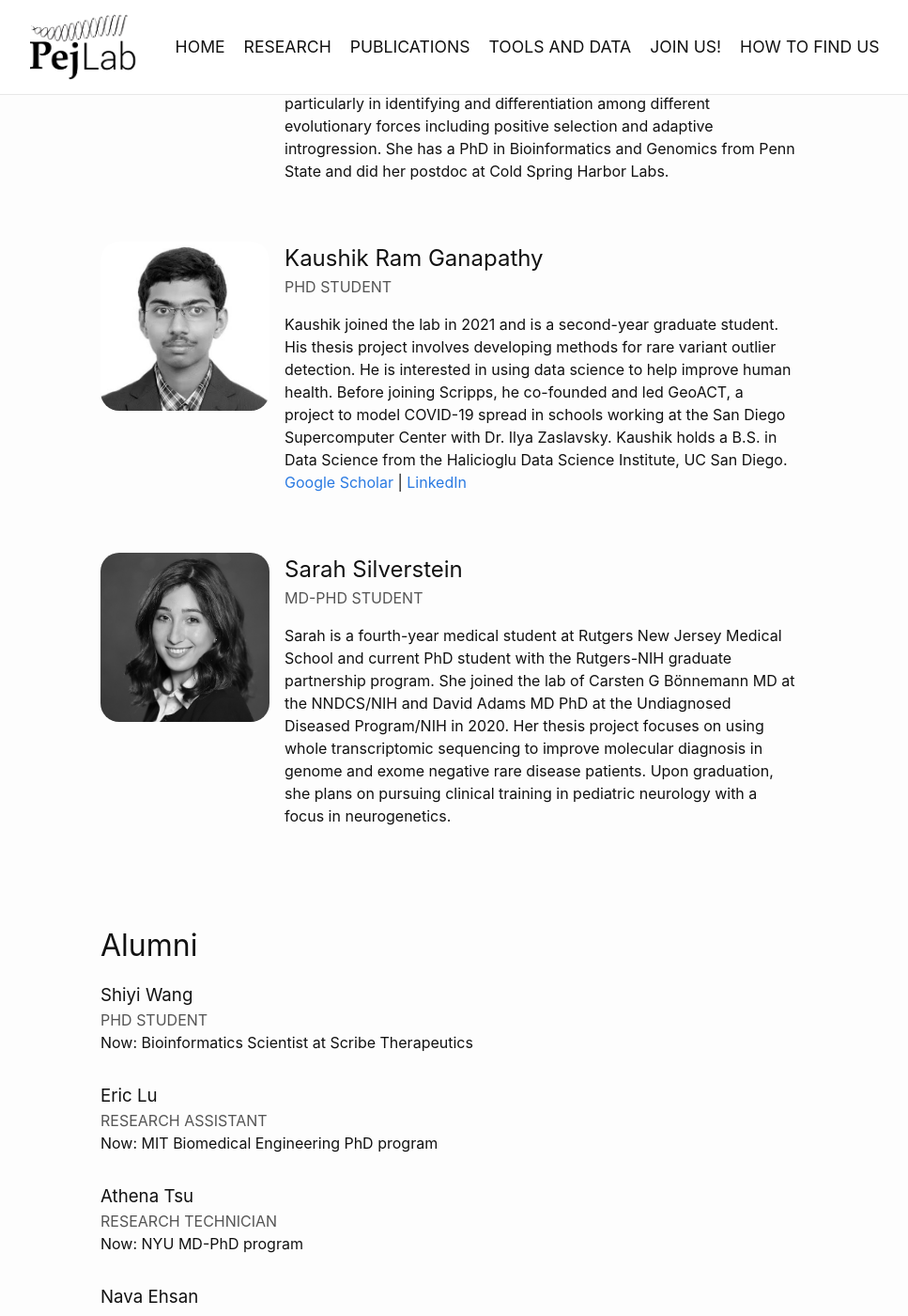
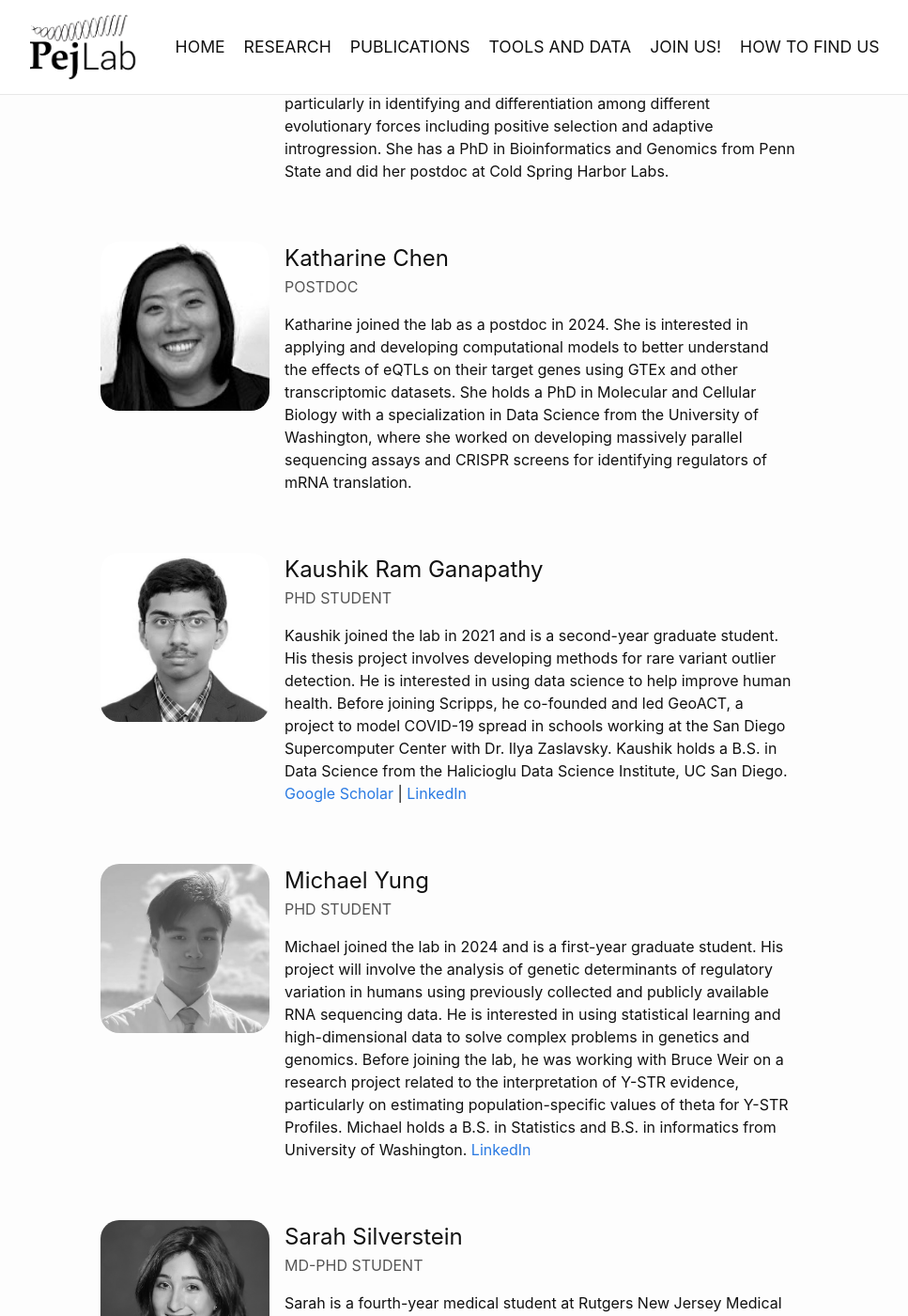
Before and after one commit to PejLab/pejlab.github.io, a Jekyll site: the page built from index.md, in a window 1280 px wide and 1400 px high, scrolled down 3104 px. Shown: the whole window at 94% size, without its empty margins (163-1130 px from the left). Built offline with Jekyll 4.4.1, drawn with Linux system fonts in a browser that asks for light colours.

Commit message:
Add members

```diff
--- a/_data/members.yml
+++ b/_data/members.yml
@@ -88,6 +88,18 @@
     selection and adaptive introgression. She has a PhD in Bioinformatics and
     Genomics from Penn State and did her postdoc at Cold Spring Harbor Labs.
 
+- name: Katharine Chen
+  title: Postdoc
+  image: Katharine_Chen_gray.png
+  bio: >-
+    Katharine joined the lab as a postdoc in 2024. She is interested in applying
+    and developing computational models to better understand the effects of
+    eQTLs on their target genes using GTEx and other transcriptomic datasets.
+    She holds a PhD in Molecular and Cellular Biology with a specialization in
+    Data Science from the University of Washington, where she worked on
+    developing massively parallel sequencing assays and CRISPR screens for
+    identifying regulators of mRNA translation.
+
 - name: Kaushik Ram Ganapathy
   title: PhD Student
   image: Kaushik_gray.jpeg
@@ -102,6 +114,21 @@
     <a href="https://scholar.google.com/citations?user=Tji0LIwAAAAJ&hl=en">Google Scholar</a>
     | <a href="https://www.linkedin.com/in/kaushik-ram-ganapathy/">LinkedIn</a>
 
+- name: Michael Yung
+  title: PhD Student
+  image: Michael_Yung_gray.jpg
+  bio: >-
+    Michael joined the lab in 2024 and is a first-year graduate student. His
+    project will involve the analysis of genetic determinants of regulatory
+    variation in humans using previously collected and publicly available RNA
+    sequencing data. He is interested in using statistical learning and
+    high-dimensional data to solve complex problems in genetics and genomics.
+    Before joining the lab, he was working with Bruce Weir on a research project
+    related to the interpretation of Y-STR evidence, particularly on estimating
+    population-specific values of theta for Y-STR Profiles. Michael holds a B.S.
+    in Statistics and B.S. in informatics from University of Washington.
+    <a href="https://www.linkedin.com/in/mengyung/">LinkedIn</a>
+
 - name: Sarah Silverstein
   title: MD-PhD Student
   image: Sarah_Silverstein_gray.jpeg
```
Also changed, not shown: assets/images/people/Katharine_Chen_gray.png (added), assets/images/people/Michael_Yung_gray.jpg (added).
